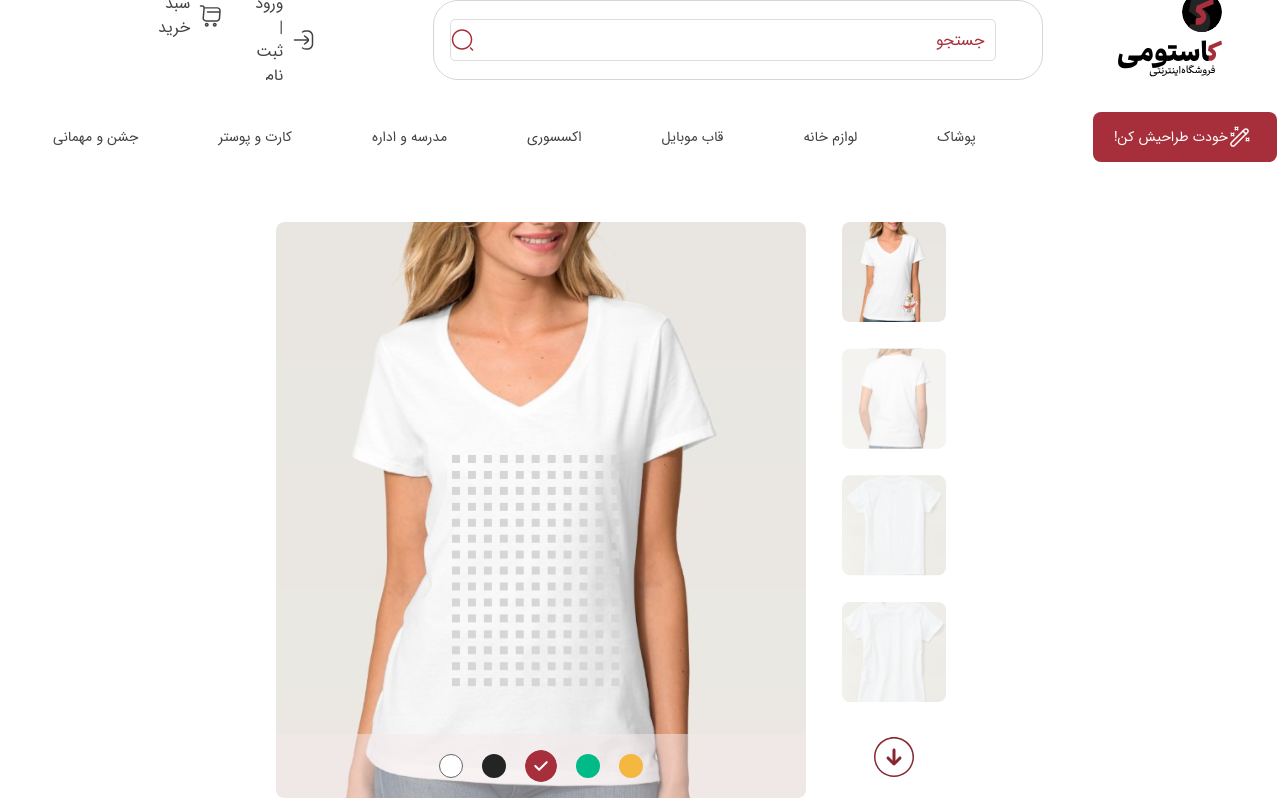
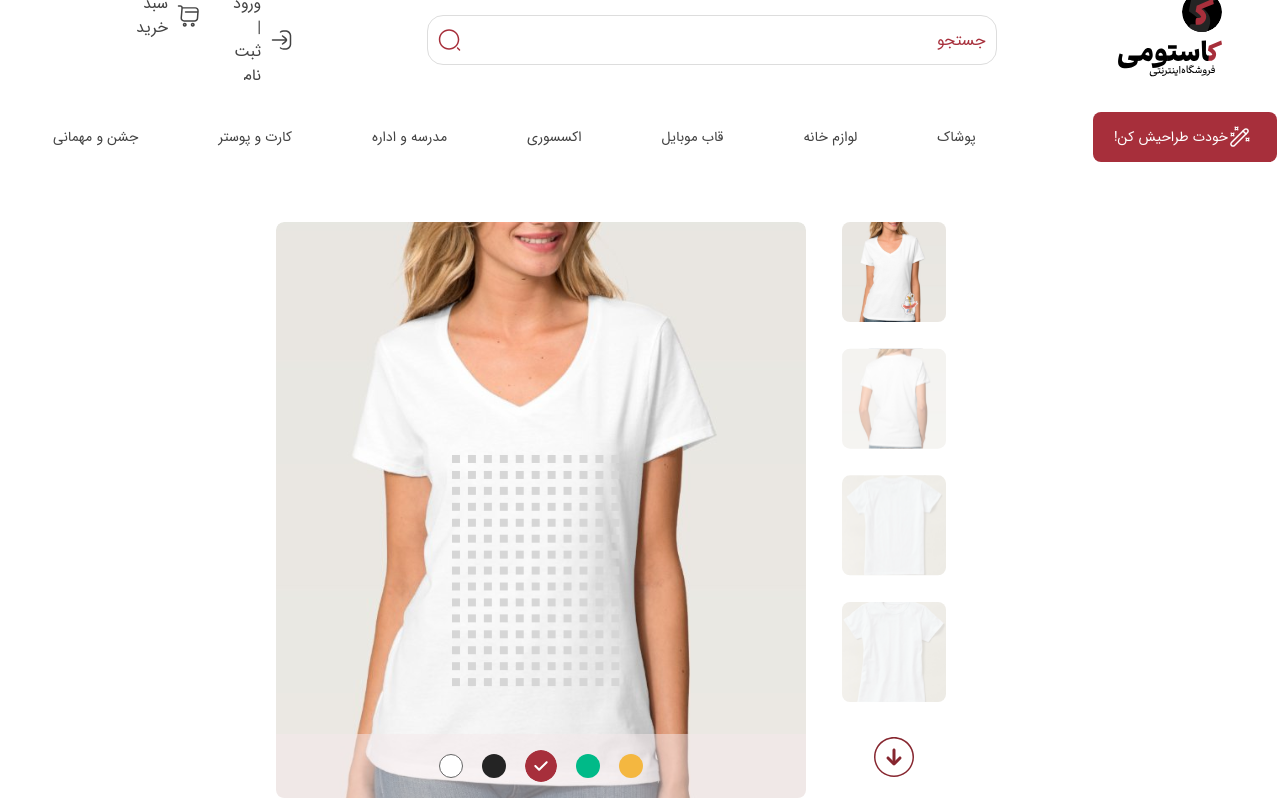
Before and after one commit to freakpari/customme, a React (Vite) app in the folder customme-shop/: page /selectedproduct in a window 1280 px wide. Shown: the top 800 px of the page. Built offline with nearby package versions, Linux system fonts and the light colour scheme.

Commit message:
Update navbar.module.scss
styles updated

```diff
--- a/customme-shop/src/styles/navbar.module.scss
+++ b/customme-shop/src/styles/navbar.module.scss
@@ -9,8 +9,6 @@
     left: 0;
     background: variables.$tint-1;
     z-index: 1000;
-    display: flex;
-    align-items: center;
     padding-left: 108px;
     padding-right: 108px;
     box-sizing: border-box;
@@ -23,7 +21,6 @@
   .navList {
     display: flex;
     list-style: none;
-    display: flex;
     gap: 16px;
     margin: 0;
   }
@@ -35,6 +32,7 @@
     align-items: center;
     gap: 8px;
     font-size: 16px;
+    text-decoration: none;
   }
   .listItem:hover {
     text-decoration: none;
@@ -50,7 +48,7 @@
     align-items: center;
     width: 100%;
     max-width: 600px;
-    border: 1px solid variables.$gray-4;
+    //border: 1px solid variables.$gray-4;
     border-radius: 25px;
     padding: 8px 16px;
     background: variables.$tint-1;
@@ -59,11 +57,12 @@
 
   .icon {
     position: absolute;
-    left: 16px;
+    left: 26px;
     display: flex;
     align-items: center;
     justify-content: center;
     color: variables.$primary-color;
+    border: none;
   }
 
   .searchInput {
@@ -74,7 +73,11 @@
     text-align: right;
     outline: none;
     color: variables.$primary-color;
+    width: 596px;
+    height: 28px;
+    border-radius: 16px;
   }
+
 
   .searchInput::placeholder {
     color: variables.$primary-color;
```
